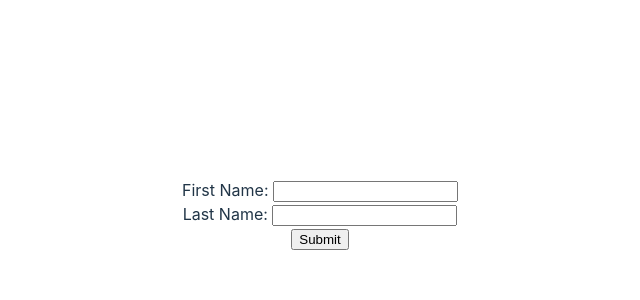
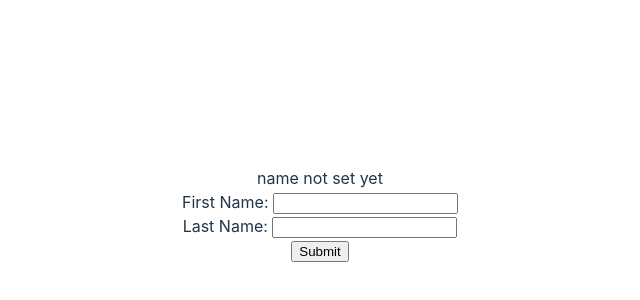
Before and after one commit to dm-1904/react-form-1, a React (Vite) app: page / in a window 1280 px wide. Shown: the part 186-486 px from the top of the page, without its empty margins (320-960 px from the left). Built offline with nearby package versions, Linux system fonts and the light colour scheme.

Commit message:
passing props

```diff
--- a/eslint.config.js
+++ b/eslint.config.js
@@ -33,6 +33,7 @@ export default [
         'warn',
         { allowConstantExport: true },
       ],
+       "react/prop-types": "off"
     },
   },
 ]
--- a/src/App.jsx
+++ b/src/App.jsx
@@ -1,11 +1,12 @@
-import { Component } from 'react'
+import { Component, useState } from 'react'
 import './App.css'
 
 function App() {
-
+  const [firstName, setFirstName] = useState("")
   return (
     <div className="App">
-      <UserInfoForm />
+      {firstName || "name not set yet"}
+      <UserInfoForm setFirstName={setFirstName}/>
     </div>
   )
 }
@@ -21,7 +22,7 @@ class UserInfoForm extends Component {
     return (
       <form onSubmit={(e) => {
         e.preventDefault()
-        alert(`Hello ${firstNameInput} ${lastNameInput}`)
+        this.props.setFirstName(this.state.firstNameInput)
         this.setState({
           firstName: "",
           lastName: ""
```
